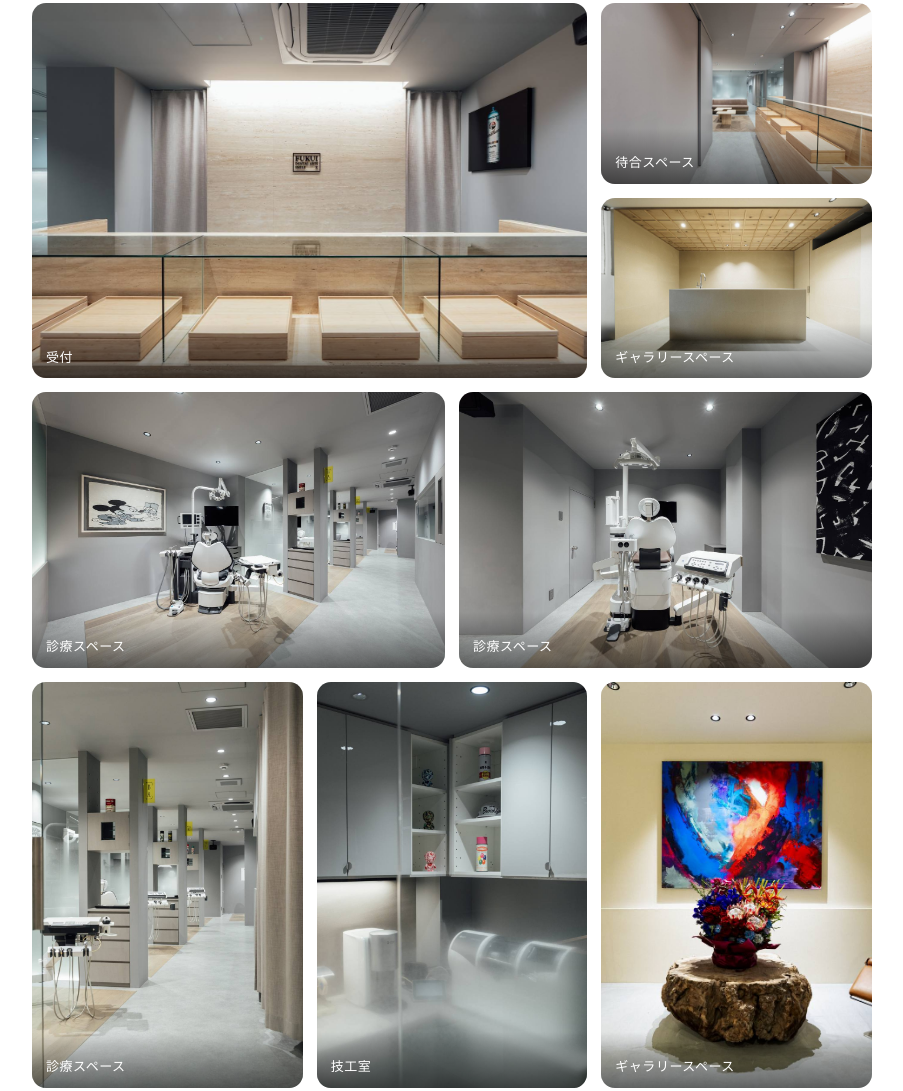
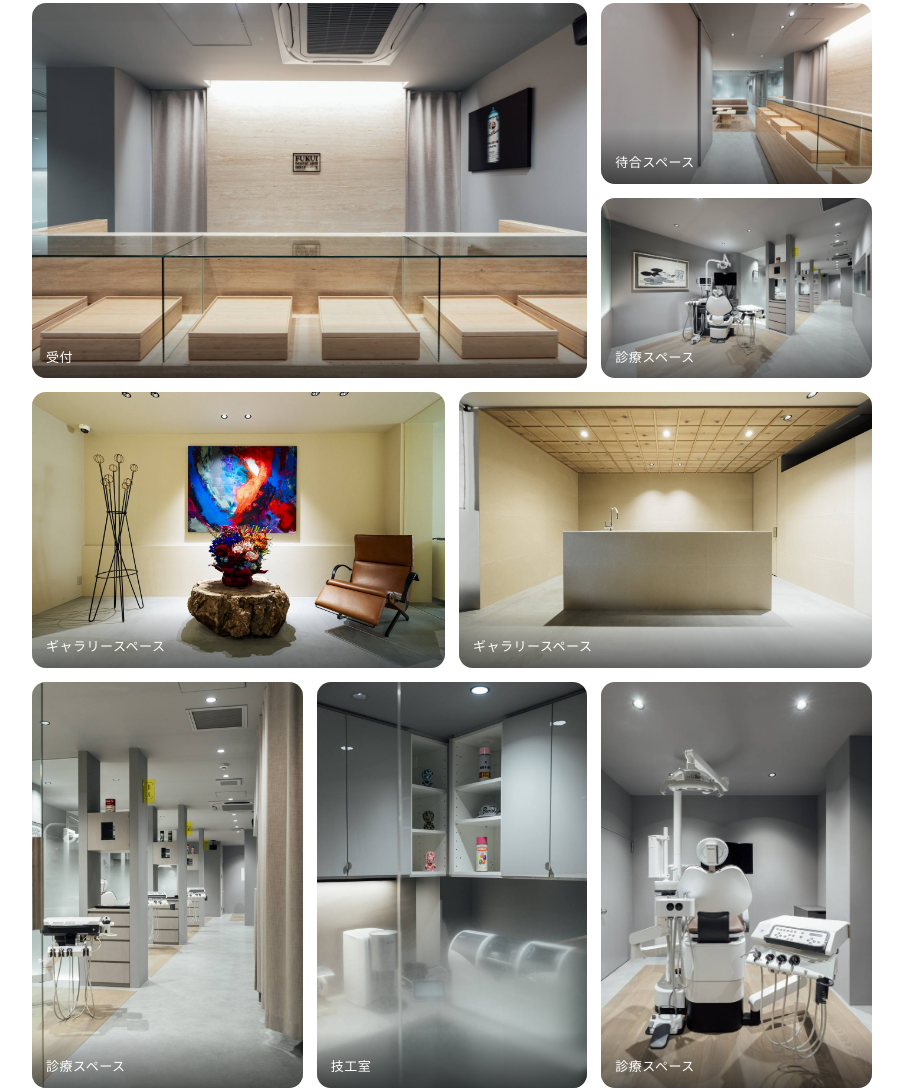
Before and after one commit to fukui-dental/fukui-dental.github.io, a plain HTML site: page index.html in a window 1280 px wide. Shown: the part 674-1765 px from the top of the page, without its empty margins (188-1091 px from the left). Drawn offline with Linux system fonts and the light colour scheme; no server answers; a web font is replaced by a local one.

Commit message:
Update index.html

```diff
--- a/index.html
+++ b/index.html
@@ -142,12 +142,12 @@
     <div class="gallery">
       <figure class="g-lg"><img src="reception.jpg" alt="受付" loading="lazy"><figcaption>受付</figcaption></figure>
       <figure class="g-sm"><img src="lobby.jpg" alt="受付から待合へ" loading="lazy"><figcaption>待合スペース</figcaption></figure>
-      <figure class="g-sm"><img src="sink.jpg" alt="木格子天井のギャラリースペース" loading="lazy"><figcaption>ギャラリースペース</figcaption></figure>
-      <figure class="g-md"><img src="unit.jpg" alt="診療スペース" loading="lazy"><figcaption>診療スペース</figcaption></figure>
-      <figure class="g-md"><img src="room.jpg" alt="診療スペース" loading="lazy"><figcaption>診療スペース</figcaption></figure>
+      <figure class="g-sm"><img src="unit.jpg" alt="診療スペース" loading="lazy"><figcaption>診療スペース</figcaption></figure>
+      <figure class="g-md"><img src="lounge.jpg" alt="アートが飾られたギャラリースペース" loading="lazy"><figcaption>ギャラリースペース</figcaption></figure>
+      <figure class="g-md"><img src="sink.jpg" alt="木格子天井のギャラリースペース" loading="lazy"><figcaption>ギャラリースペース</figcaption></figure>
       <figure class="g-tall"><img src="booth.jpg" alt="A〜Eの診療ユニットが並ぶ診療スペース" loading="lazy"><figcaption>診療スペース</figcaption></figure>
       <figure class="g-tall"><img src="shelf.jpg" alt="技工室" loading="lazy"><figcaption>技工室</figcaption></figure>
-      <figure class="g-tall g-wide-m"><img src="lounge.jpg" alt="アートが飾られたギャラリースペース" loading="lazy"><figcaption>ギャラリースペース</figcaption></figure>
+      <figure class="g-tall g-wide-m"><img src="room.jpg" alt="診療スペース" loading="lazy"><figcaption>診療スペース</figcaption></figure>
     </div>
   </div>
 </section>
```
